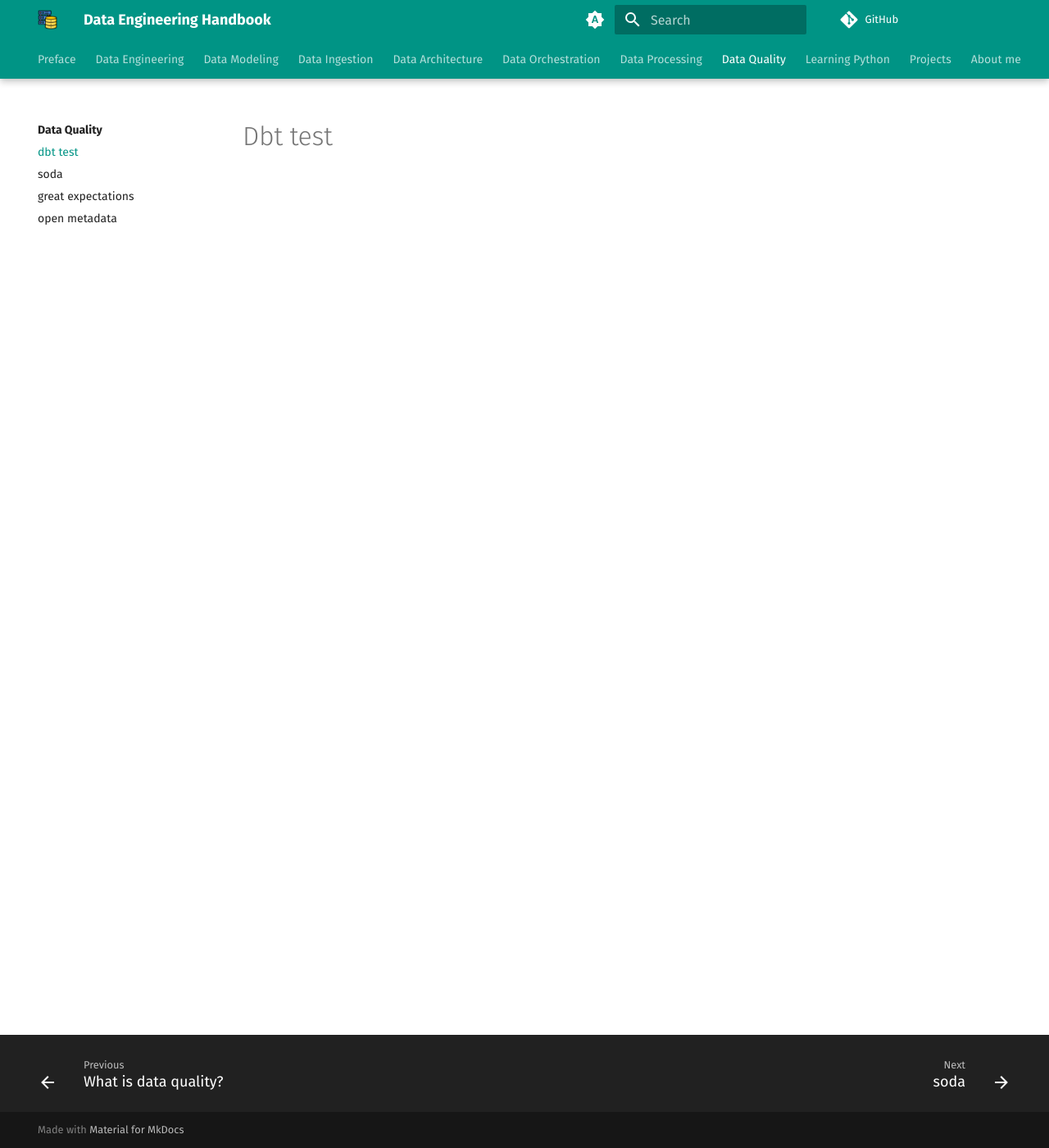
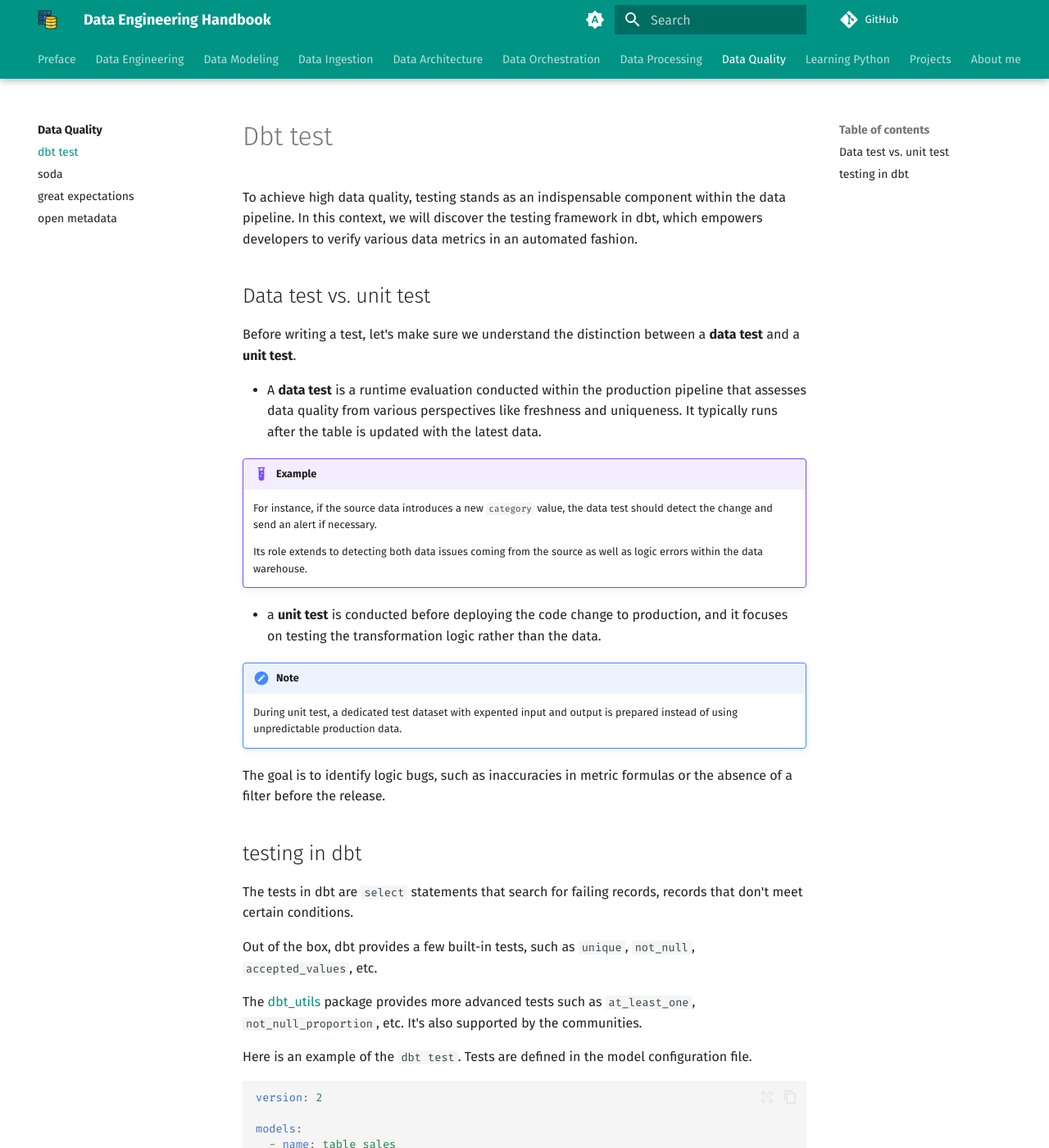
Before and after one commit to karlchris/data-engineering, an MkDocs documentation site: the page built from docs/data-quality/dbt-test/README.md, in a window 1280 px wide and 1400 px high. Shown: the whole window at 82% size. Built offline with MkDocs 1.6.1 and Material for MkDocs 9.7.7, drawn with Linux system fonts in a browser that asks for light colours; comment, search, counter and statistics services are not loaded; some of the changed text lies outside the part shown.

Commit message:
DQ part 2 (#14)

````diff
--- a/docs/data-quality/dbt-test/README.md
+++ b/docs/data-quality/dbt-test/README.md
@@ -1 +1,89 @@
 # Dbt test
+
+To achieve high data quality, testing stands as an indispensable component within the data pipeline.
+In this context, we will discover the testing framework in dbt, which empowers developers to verify various data metrics in an automated fashion.
+
+## Data test vs. unit test
+
+Before writing a test, let's make sure we understand the distinction between a **data test** and a **unit test**.
+
+- A **data test** is a runtime evaluation conducted within the production pipeline that assesses data quality from various perspectives like freshness and uniqueness.
+  It typically runs after the table is updated with the latest data.
+
+!!! example
+
+    For instance, if the source data introduces a new `category` value, the data test should detect the change and send an alert if necessary.
+
+    Its role extends to detecting both data issues coming from the source as well as logic errors within the data warehouse.
+
+- a **unit test** is conducted before deploying the code change to production, and it focuses on testing the transformation logic rather than the data.
+
+!!! note
+
+    During unit test, a dedicated test dataset with expented input and output is prepared instead of using unpredictable production data.
+
+The goal is to identify logic bugs, such as inaccuracies in metric formulas or the absence of a filter before the release.
+
+## testing in dbt
+
+The tests in dbt are `select` statements that search for failing records, records that don't meet certain conditions.
+
+Out of the box, dbt provides a few built-in tests, such as `unique`, `not_null`, `accepted_values`, etc.
+
+The [dbt_utils](https://github.com/dbt-labs/dbt-utils) package provides more advanced tests such as `at_least_one`, `not_null_proportion`, etc. It's also supported by the communities.
+
+Here is an example of the `dbt test`. Tests are defined in the model configuration file.
+
+```yaml
+version: 2
+
+models:
+  - name: table_sales
+    columns:
+      - name: quantity
+        tests:
+          - not_null
+      - name: product
+        tests:
+          - accepted_values:
+              values: ["apple", "pear", "banana"]
+```
+
+the command to run dbt test is
+
+```bash
+dbt test -s <model name>
+```
+
+Under the hood, dbt runs the following SQL statement:
+
+```sql
+select
+      count(*) as failures,
+      count(*) != 0 as should_warn,
+      count(*) != 0 as should_error
+from (
+
+    with all_values as (
+        select
+            product as value_field,
+            count(*) as n_records
+        from `<project_id>`.`dbt`.`table_sales`
+        group by product
+
+    )
+    select *
+    from all_values
+    where value_field not in (
+        'apple','pear','banana'
+    )
+) dbt_internal_test
+```
+
+!!! note
+
+    In most circumstances, the `dbt test` is as important as the model because it validates the data quality at every stage of the pipeline, certainly boosting confidence in data accuracy.
+
+    In addition, dbt provides a common framework for testing, making it easier for teams to collaborate and share knowledge.
+
+If you want to run some example, refer to [Running dbt and Google BigQuery using Docker](../../projects/dbt/README.md#testing-data-quality)
````
Also changed, not shown: docs/projects/dbt/README.md (+51 -0 lines).
